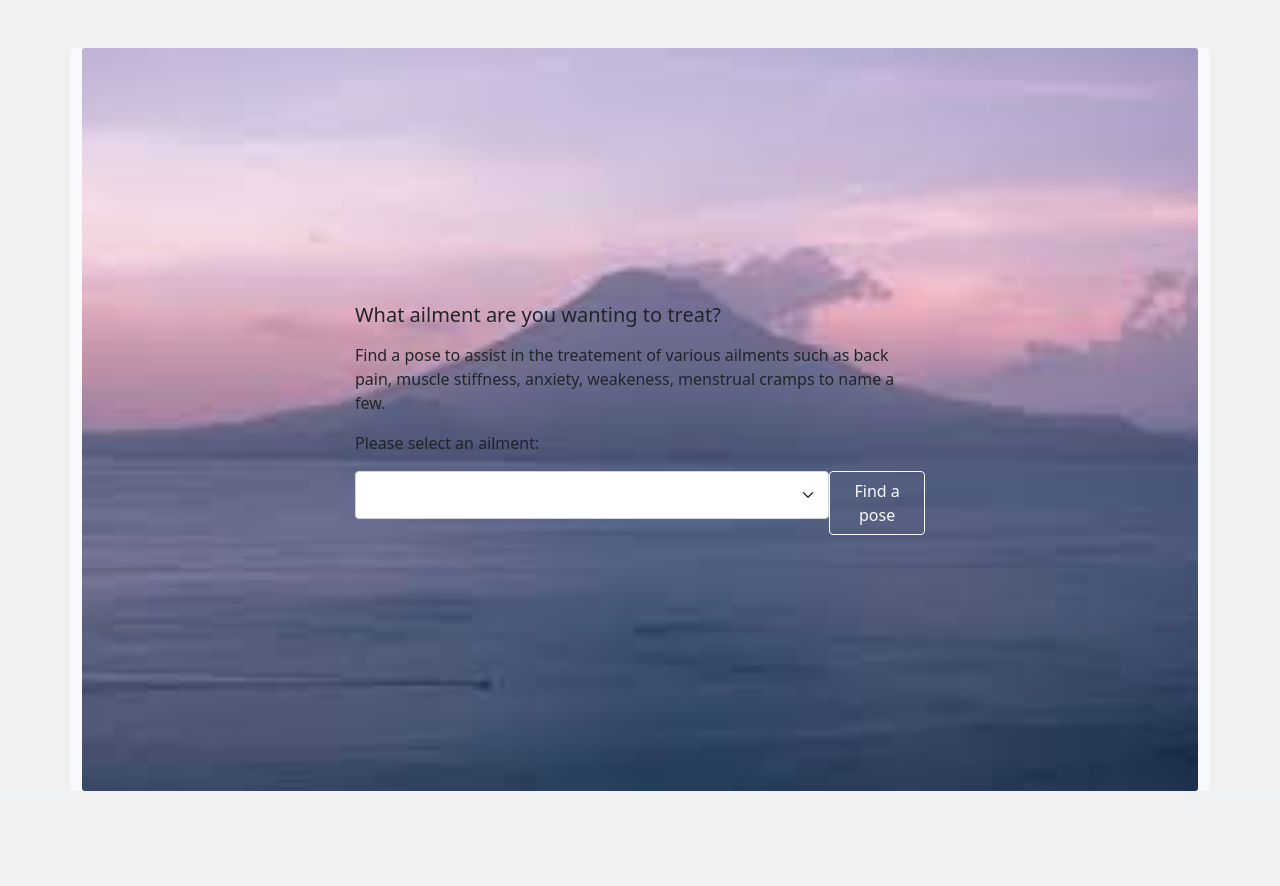
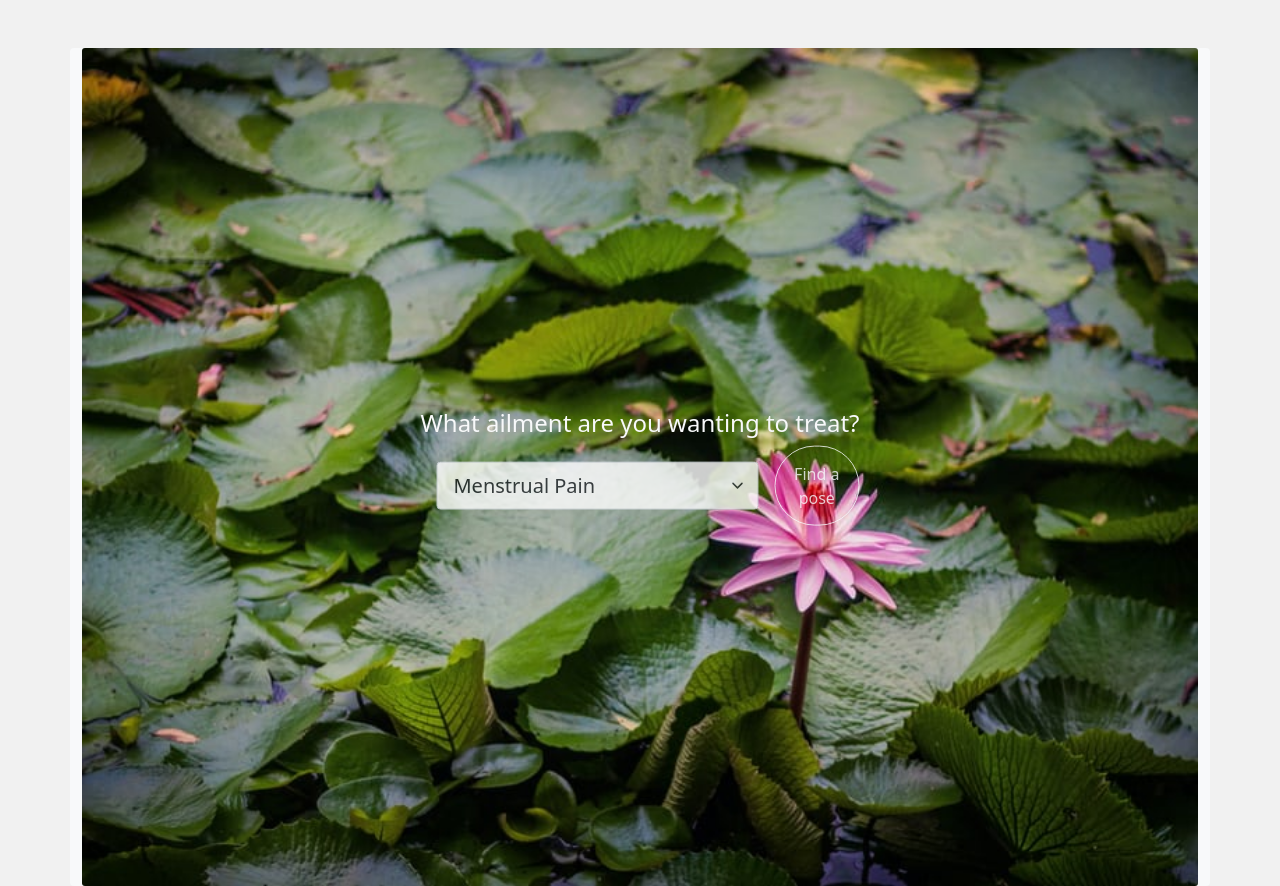
Before and after one commit to AndreaGraziosi/Releif, a Flask app: page /enter_problem in a window 1280 px wide. Shown: the part 56-942 px from the top of the page. Before the commit the page ends 847 px from the top, so only its background shows below. Run offline with Flask 2, Linux system fonts and the light colour scheme; lists and menus that the app fills with data are empty.

Commit message:
finished display route

```diff
--- a/app/templates/enter_problem.html
+++ b/app/templates/enter_problem.html
@@ -6,26 +6,27 @@
 <div class="container">
     <div class="row">
     <div class="card bg-light text-dark border-0">
-        <img src="./static/img/background.jpg" class="card-img" alt="Lake and Mountains">
+        <img src="./static/img/lotus_swamp.jpeg" class="card-img" alt="Lake and Mountains">
         <div class="card-img-overlay">
             <div class="position-absolute top-50 start-50 translate-middle ">
 
-                    <h5 class="card-title">What ailment are you wanting to treat?</h5>
-                     <p class="card-text mt-3">Find a pose to assist in the treatement of various ailments such as back pain, muscle stiffness, anxiety, weakeness, menstrual cramps to name a few.</p>
-                     <p class="card-text">Please select an ailment:</p>
+                <h4 class="card-title text-light">What ailment are you wanting to treat?</h4>
 
-                     <form class="d-flex" action="/display_pose" method="GET">
 
-                     <select name="pose" class="form-select form-select-lg mb-3" aria-label=".form-select-lg example">
+
+                <form class="d-flex opaque-card" action="/display_pose" method="GET">
+
+                    <select name="pose" class="form-select form-select-lg m-3" aria-label=".form-select-lg example">
                         {% for pose in pose_names %}
                         <option value="{{ pose }}">{{ pose }}</option>
                         {% endfor %}
                     </select>
-                        <button class="btn btn-outline-light" type="submit">Find a pose</button>
-                      </form>
+                    <button class="btn btn-outline-light rounded-pill" type="submit">Find a pose</button>
+
+                </form>
             </div>
         </div>
     </div>
-    </div>
+
 </div>
 {% endblock %}
--- a/app/views.py
+++ b/app/views.py
@@ -11,30 +11,45 @@
 def index():
     return render_template("/index.html")
 
+my_yoga_pose = {
+        'Menstrual Pain':'Paschimottanasana',
+        'Low Back Pain':'Supta-Padangusthasana',
+        'Eyes': 'Sarvangasana',
+        'Flat Foot': 'Mulabandhasana',
+        'Knees': 'Virasana',
+        'Insomnia': 'Uttanasana'
+    }
+
+my_yoga_pictures = {
+        'Menstrual Pain':'./static/img/Paschimotanasana.png',
+        'Low Back Pain':'./static/img/SuptaP.png',
+        'Eyes': './static/img/Sarvangasana.png',
+        'Flat Foot': './static/img/Mulabandhasana.png',
+        'Knees': './static/img/Virasana.png',
+        'Insomnia': './static/img/uttanasana.jpg'
+
+}
+
 @app.route("/enter_problem", methods=['GET'])
 def enter_problem():
-    return render_template("/enter_problem.html")
 
-@app.route("/display_pose", methods=['POST'])
+    context = {
+    'pose_names':my_yoga_pose.keys(),
+        }
+    return render_template("/enter_problem.html", **context)
+
+@app.route("/display_pose", methods=['GET'])
 def display_pose():
 
-    with open('poses.csv', newline='') as myFile:
-        reader = csv.reader(myFile)
-        for row in reader:
-            print(row)
-    myFile.close()
+    chosen_ailment = request.args.get('pose')
 
-    return render_template("/display_pose.html")
+    context = {
+    'pose_names':my_yoga_pose.keys(),
+    'pose_cure':my_yoga_pose.get(chosen_ailment, ""),
+    'pose_image':my_yoga_pictures.get(chosen_ailment, "")
+    }
 
-
-my_yoga_pose = {
-        'Menstrual Pain':'Supta-Virasana, Supta-Baddha-Konasana, Paschimottanasana',
-        'Low Back Pain':'Supta-Padangusthasana, Adhomukha-Svanasana, Ustrasana',
-        'Eyes': 'Sirsasana, Sarvangasana, Uttanasana',
-        'Flat foot': 'Virasana, Mulabandhasana, Paschimotanasana',
-        'knees': 'Gomukhasana, Virasana, Janu-Sirsasana',
-        'Insomnia': 'Uttanasana, Paschimottanasana'
-    }
+    return render_template("/display_pose.html", **context, chosen_ailment=chosen_ailment)
 
 
 @app.route("/enter_poses", methods=['GET'])
@@ -52,14 +67,9 @@
             writer = csv.DictWriter(inFile, fieldnames=fieldnames)
             writer.writerow({'name': name, 'ailment': ailment, 'special_instructions':special_instructions, 'pose_image':pose_image})'''
 
-        chosen_ailment = request.args.get('name')
 
-        context = {
-           'pose_names':my_yoga_pose.keys(),
-           'pose_cure':my_yoga_pose.get(chosen_ailment, "")
-        }
 
-        return render_template("/enter_poses.html", **context)
+        return render_template("/enter_poses.html")
 
 @app.route("/login")
 def login():
```
Also changed, not shown: app/templates/display_pose.html (+6 -4 lines), app/static/img/Mulabandhasana.png (added), app/static/img/Paschimotanasana.png (added), app/static/img/Sarvangasana.png (added), app/static/img/SuptaP.png (added), app/static/img/Virasana.png (added), app/static/img/uttanasana.jpg (added).
